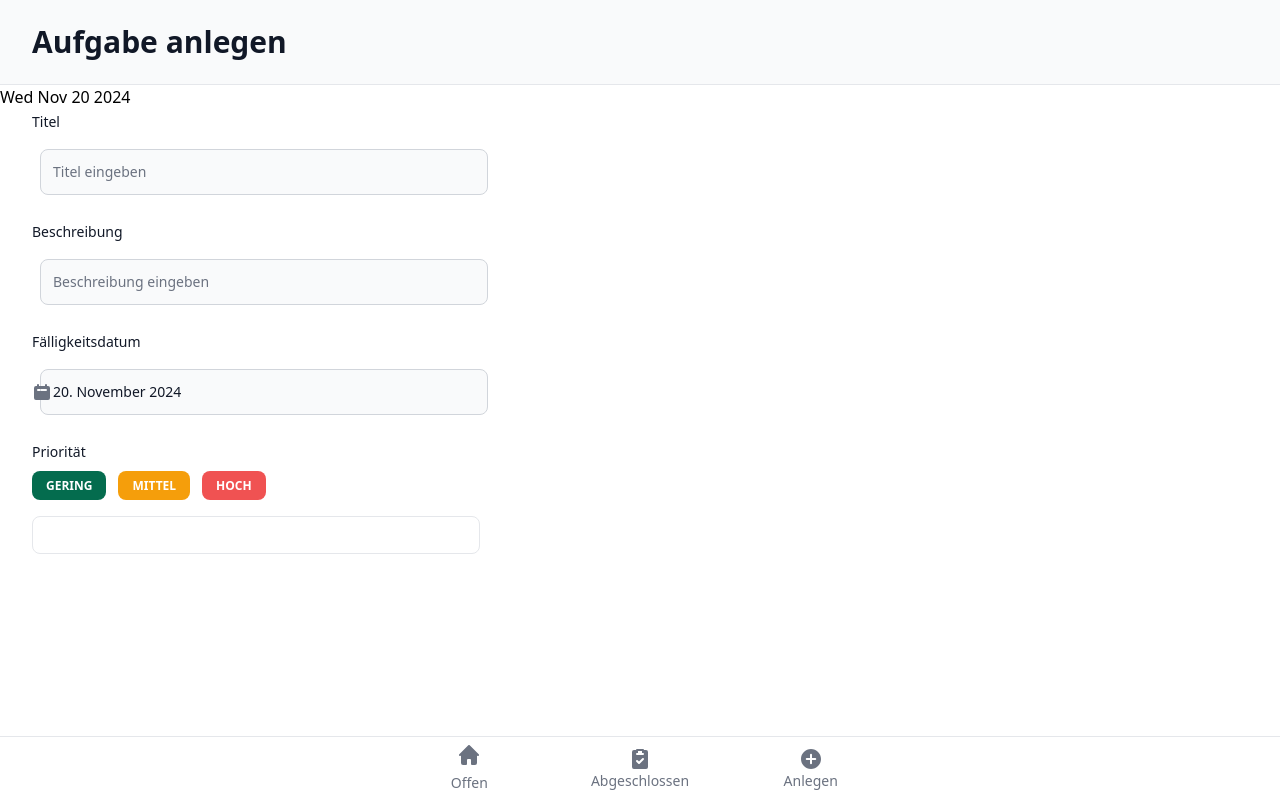
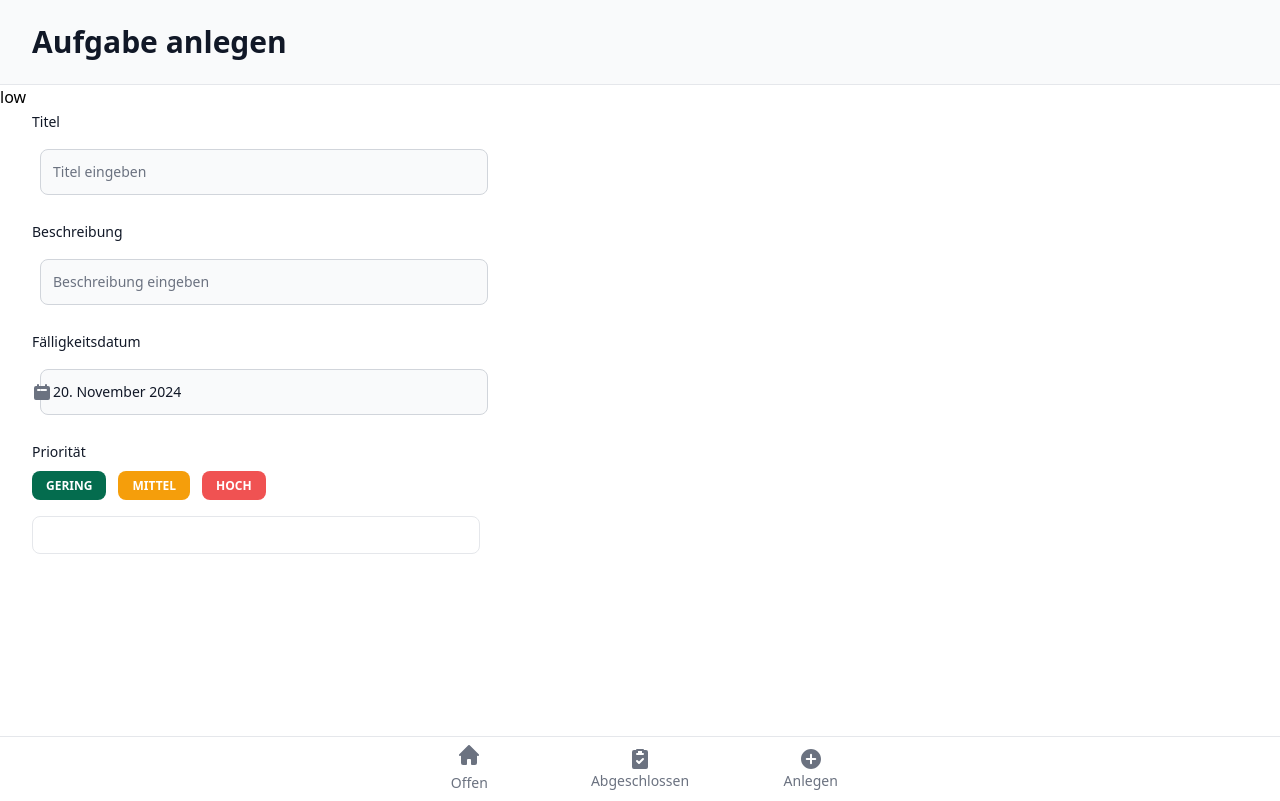
Before and after one commit to Meyioo/react-todo-app, a React (Vite) app: page /#/anlegen in a window 1280 px wide. Built offline with nearby package versions, Linux system fonts and the light colour scheme.

Commit message:
feat: enhance Priority component to handle priority changes and update CreateTodo to reflect selected priority

```diff
--- a/src/components/Priority.tsx
+++ b/src/components/Priority.tsx
@@ -1,11 +1,17 @@
 import { useState } from 'react';
-import { Priorities } from '../constants/priority.constants';
+import { Priorities, PriorityLevel } from '../constants/priority.constants';
 
-const Priority = ({ initialPriority }) => {
-	const [priority, setPriority] = useState(initialPriority);
+interface PriorityProps {
+	initialPriority: PriorityLevel;
+	onValueChange: (value: PriorityLevel) => void;
+}
 
-	const selectPriority = (p) => {
-		setPriority(p);
+const Priority = ({ initialPriority, onValueChange }: PriorityProps) => {
+	const [priority] = useState(initialPriority);
+
+	const handleChange = (level: PriorityLevel) => {
+		console.log(level);
+		onValueChange(level); // Übergibt den Wert an die Parent-Komponente
 	};
 
 	return (
@@ -15,7 +21,7 @@ const Priority = ({ initialPriority }) => {
 					key={level}
 					type="button"
 					className={`center relative me-3 inline-block select-none whitespace-nowrap rounded-lg px-3.5 py-2 font-sans text-xs font-bold uppercase leading-none text-white last-of-type:me-0 ${color} ${priority === level ? activeColor : ''}`}
-					onClick={() => selectPriority(level)}
+					onClick={() => handleChange(level)}
 				>
 					<div className="mt-px">{label}</div>
 				</button>
--- a/src/pages/CreateTodo.tsx
+++ b/src/pages/CreateTodo.tsx
@@ -38,6 +38,15 @@ export const CreateTodo = () => {
 		}));
 	};
 
+	const handlePriorityChange = (priority: PriorityLevel) => {
+		console.log(priority);
+
+		setTodo((prev) => ({
+			...prev,
+			priority
+		}));
+	};
+
 	const handleSubmit = () => {
 		addTodo(todo);
 	};
@@ -46,7 +55,7 @@ export const CreateTodo = () => {
 		<div>
 			<Header title="Aufgabe anlegen" />
 			<div className="container mx-auto">
-				{todo.dueDate.toDateString()}
+				{todo.priority}
 				<div className="mx-auto max-w-screen-xl px-4 sm:px-6 lg:px-8">
 					<form className="flex max-w-md flex-col gap-4">
 						<div>
@@ -93,7 +102,7 @@ export const CreateTodo = () => {
 							<div className="mb-2 block">
 								<Label htmlFor="priority" value="Priorität" />
 							</div>
-							<Priority initialPriority={PriorityLevel.Low} />
+							<Priority initialPriority={PriorityLevel.Low} onValueChange={handlePriorityChange} />
 						</div>
 						<Button type="submit" onClick={handleSubmit}>
 							Submit
```
